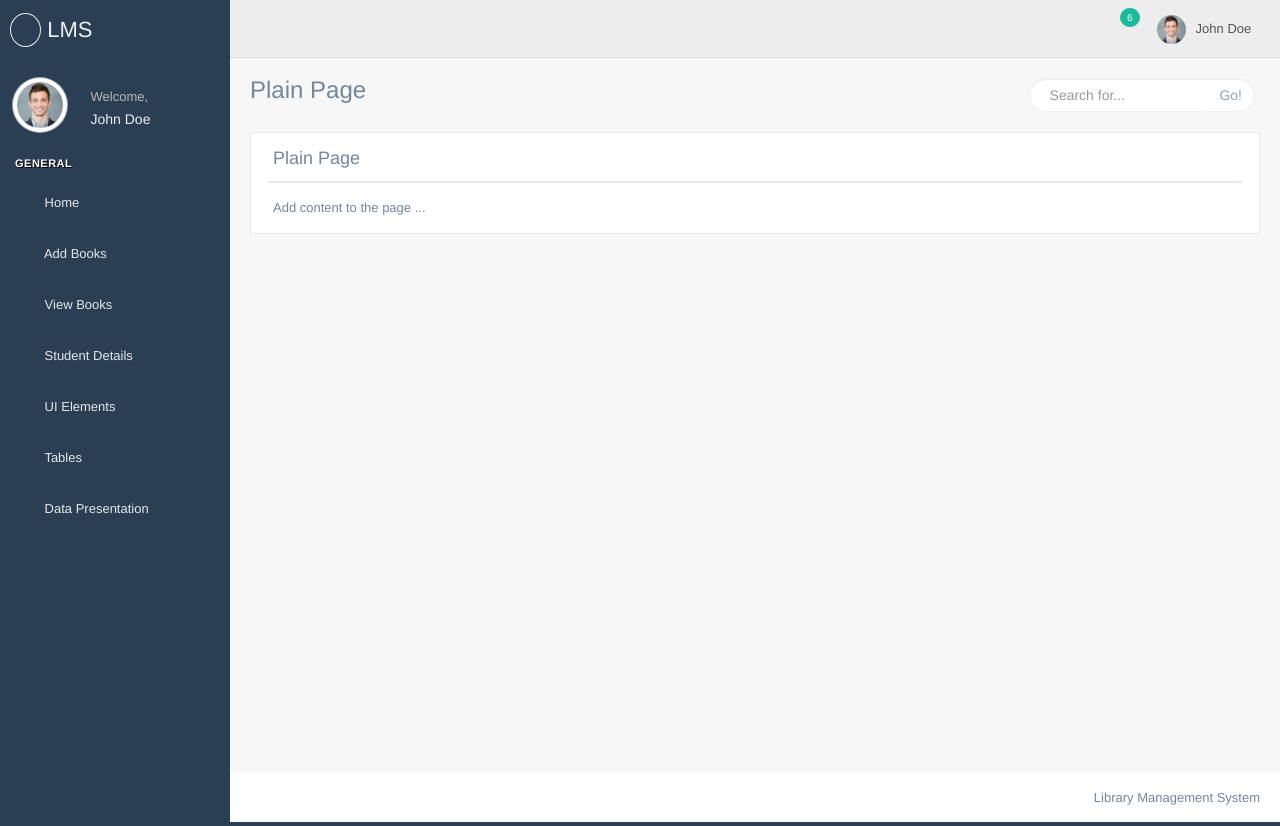
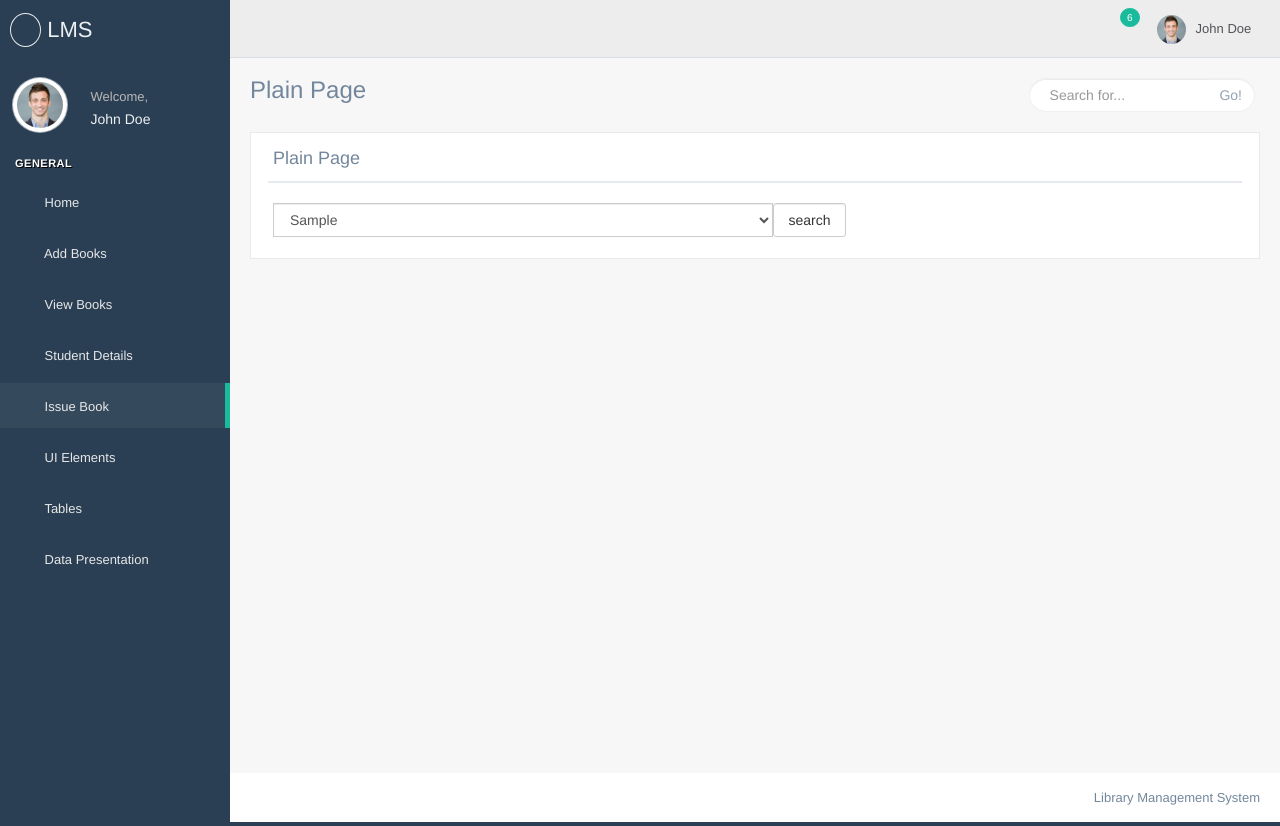
Before and after one commit to hareeshsprasad/library-management, a PHP site: page /issue_books.php in a window 1280 px wide. Run offline with PHP 8.4, Linux system fonts and the light colour scheme; tables that the repository leaves empty or names only in its code hold one stand-in row (values such as "Sample post"); some web fonts are replaced.

Commit message:
isssue books

```diff
--- a/librarian/header.php
+++ b/librarian/header.php
@@ -60,6 +60,8 @@
 
                             </li>
                             <li><a href="student_detail.php"><i class="fa fa-edit"></i> Student Details <span class="fa fa-chevron-down"></span></a>
+                            <li><a href="issue_books.php"><i class="fa fa-edit"></i> Issue Book <span class="fa fa-chevron-down"></span></a>
+
 
                             </li>
                             <li><a><i class="fa fa-desktop"></i> UI Elements <span
--- a/librarian/issue_books.php
+++ b/librarian/issue_books.php
@@ -1,7 +1,7 @@
 <?php
-        include "header.php";
-        ?>
-
+include "header.php";
+include "connection.php";
+?>
         <!-- page content area main -->
         <div class="right_col" role="main">
             <div class="">
@@ -21,18 +21,41 @@
                         </div>
                     </div>
                 </div>
-
                 <div class="clearfix"></div>
                 <div class="row" style="min-height:500px">
                     <div class="col-md-12 col-sm-12 col-xs-12">
                         <div class="x_panel">
                             <div class="x_title">
                                 <h2>Plain Page</h2>
-
                                 <div class="clearfix"></div>
                             </div>
                             <div class="x_content">
-                                Add content to the page ...
+                              <form action="" name="myform" method="post">
+                              <table>
+                                <tr>
+                                    <td>
+                                        <select class="form-control" style=width:500px>
+                                        <?php
+                                        $res=mysqli_query($link,"select enrollment from student_registration");
+                                        while($row=mysqli_fetch_array($res)){
+                                            echo "<option>";
+                                            echo $row["enrollment"];
+                                            echo "</option>";
+                                        }
+                                        ?>
+                                        </select>
+                                    </td>
+                                <td>
+                                    <input type="submit" name="submit" value="search" class="form-control btn btn-default" style="margin-top:5px"/>
+                                </td>
+                                </tr>
+                              </table>
+                              <?php
+                              if(isset($_POST['submit'])){
+                                  echo "hello";
+                              }
+                              ?>
+                              </form>
                             </div>
                         </div>
                     </div>
```
